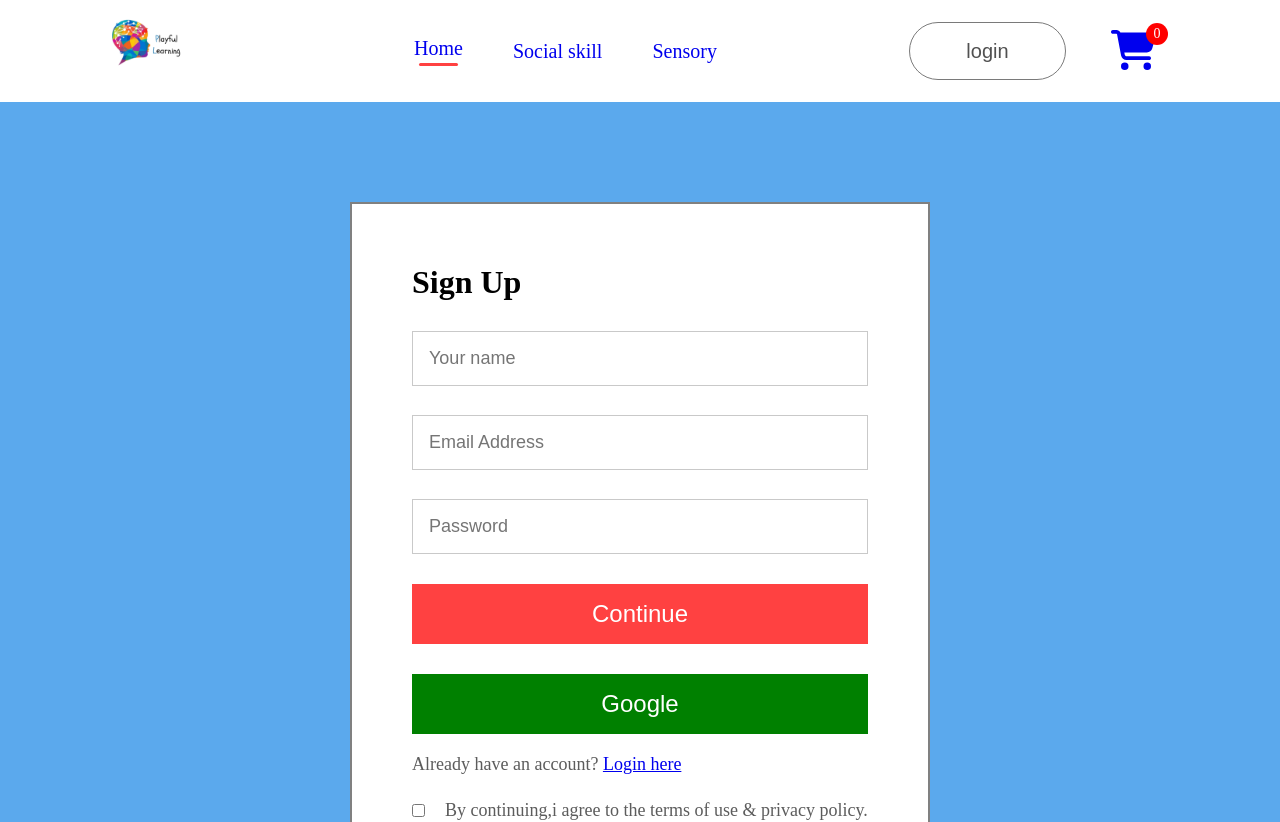
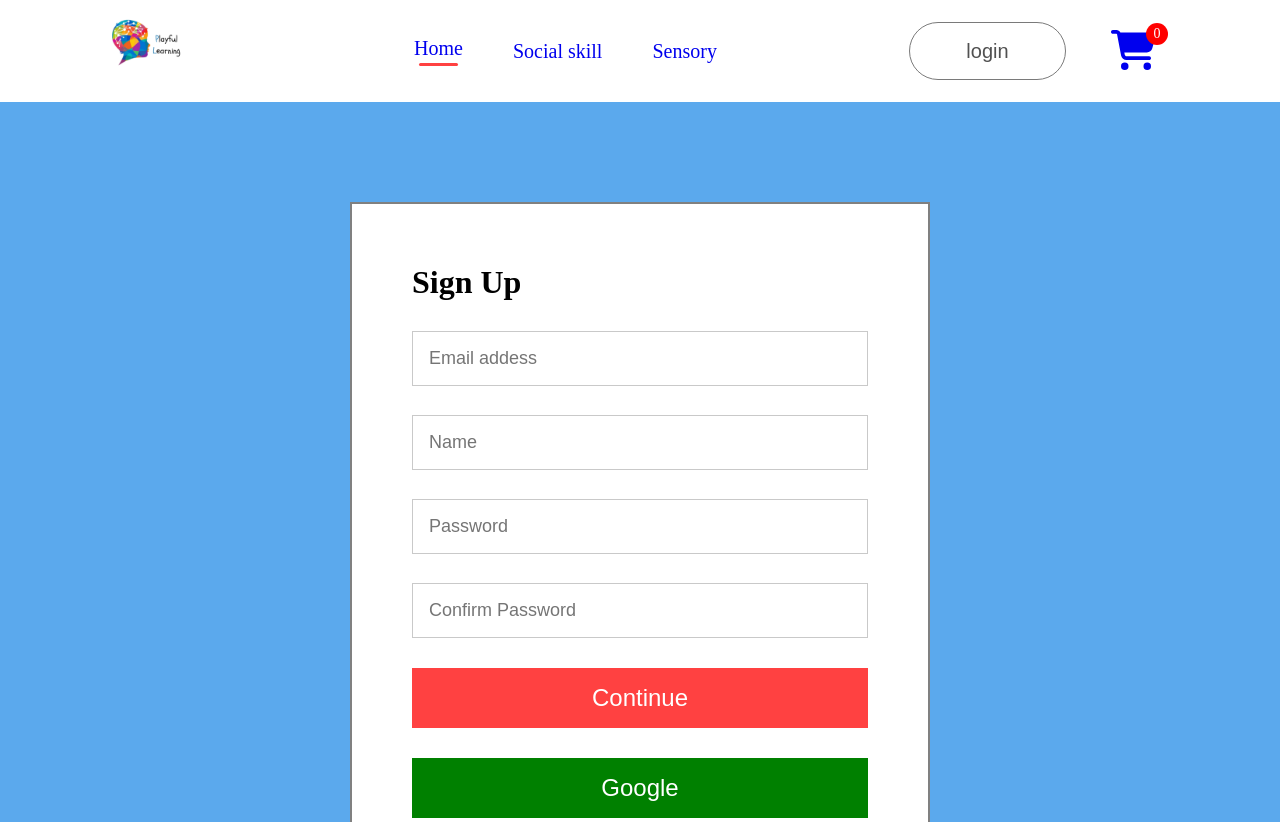
Before and after one commit to pratiksj/e-commerce-children, a React (Vite) app in the folder frontend/: page /register in a window 1280 px wide. Shown: the top 822 px of the page. Built offline with nearby package versions, Linux system fonts and the light colour scheme; no server answers.

Commit message:
feat:network request to register to creat new user

```diff
--- a/frontend/package.json
+++ b/frontend/package.json
@@ -19,6 +19,7 @@
     "babel-plugin-macros": "^3.1.0",
     "react": "^18.2.0",
     "react-dom": "^18.2.0",
+    "react-hook-form": "^7.48.2",
     "react-redux": "^8.1.3",
     "react-router-dom": "^6.17.0",
     "redux": "^4.2.1"
--- a/frontend/src/Pages/Signup.jsx
+++ b/frontend/src/Pages/Signup.jsx
@@ -1,19 +1,82 @@
 import { Link } from "react-router-dom";
+import { useForm } from "react-hook-form";
+import { useDispatch } from "react-redux";
 import getGoogleOAuthUrl from "../services/googleService";
 import "./CSS/LoginSignup.css";
+import { useRef } from "react";
+import { creatUser } from "../reducers/userReducer";
 
 export const Signup = () => {
+  const {
+    register,
+    handleSubmit,
+    watch,
+    reset,
+    formState: { errors },
+  } = useForm();
+  const password = useRef({});
+  password.current = watch("password", "");
+  const dispatch = useDispatch();
+
+  const onSubmit = (data) => {
+    try {
+      console.log(data, "from onsumbit ");
+      dispatch(
+        creatUser({
+          email: data.email,
+          name: data.name,
+          password: data.password,
+        })
+      );
+      reset();
+    } catch (error) {
+      console.log(error.message);
+    }
+  };
+
   return (
     <div className="loginsignup">
       <div className="loginsignup-container">
         <h1>Sign Up</h1>
-        <div className="loginsignup-fields">
-          <input type="text" placeholder="Your name" />
-          <input type="email" placeholder="Email Address" />
-          <input type="password" placeholder="Password" />
-        </div>
-        <button className="btn">Continue</button>
-        <button className="google-api" onClick={getGoogleOAuthUrl()}>
+        <form onSubmit={handleSubmit(onSubmit)}>
+          <div className="loginsignup-fields">
+            <input
+              type="email"
+              placeholder="Email addess"
+              {...register("email", { required: true })}
+            />
+            {errors.email && <span>Email is required</span>}
+            <input
+              type="name"
+              placeholder="Name"
+              {...register("name", { required: true })}
+            />
+            {errors.name && <span>name is required</span>}
+            <input
+              type="password"
+              placeholder="Password"
+              {...register("password", { required: true })}
+            />
+            {errors.password && <span>Password is required</span>}
+
+            <input
+              type="password"
+              placeholder="Confirm Password"
+              {...register("confirmPassword", {
+                required: true,
+                validate: (value) =>
+                  value === password.current || "The passwords do not match",
+              })}
+            />
+            {errors.confirmPassword && (
+              <span>{errors.confirmPassword.message}</span>
+            )}
+          </div>
+          <button type="submit" className="btn">
+            Continue
+          </button>
+        </form>
+        <button className="google-api" onClick={getGoogleOAuthUrl}>
           Google
         </button>
         <p className="loginsignup-login">
--- /dev/null
+++ b/frontend/src/reducers/userReducer.js
@@ -0,0 +1,29 @@
+import { createSlice } from '@reduxjs/toolkit'
+import userService from '../services/user'
+
+
+const userSlice = createSlice({
+    name: 'user',
+    initialState: [],
+    reducers: {
+        appendUser(state, action) {
+            state.push(action.payload)
+        },
+        setUser(state, action) {
+            return action.payload
+        }
+
+    }
+})
+
+
+export const { appendUser, setUser } = userSlice.actions
+export default userSlice.reducer
+
+export const creatUser = (user) => {
+
+    return async () => {
+        await userService.create(user)
+
+    }
+}
--- /dev/null
+++ b/frontend/src/services/user.js
@@ -0,0 +1,9 @@
+import axios from 'axios'
+const baseUrl = '/api/manual-register'
+
+const create = async (newuser) => {
+    const request = await axios.post(baseUrl, newuser)
+    return request.data
+}
+
+export default { create }
--- a/frontend/src/store.js
+++ b/frontend/src/store.js
@@ -1,9 +1,11 @@
 import { configureStore } from '@reduxjs/toolkit'
 import reducer from './reducers/productReducer'
+import userReducer from './reducers/userReducer'
 
 const store = configureStore({
     reducer: {
-        products: reducer
+        products: reducer,
+        user: userReducer
     }
 
 })
```
Also changed, not shown: 1 other file (tests, documents, lock files or other folders).
